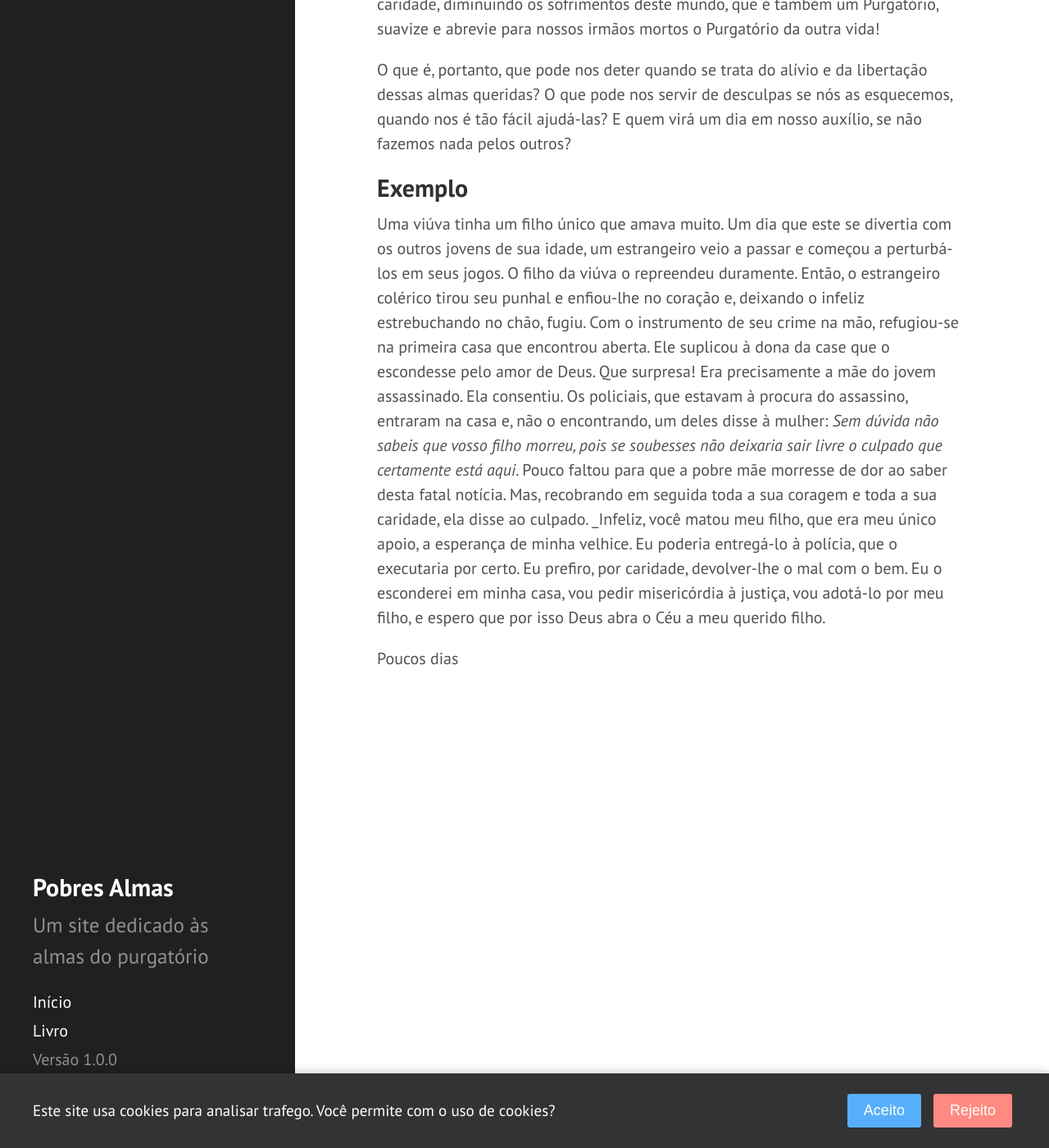
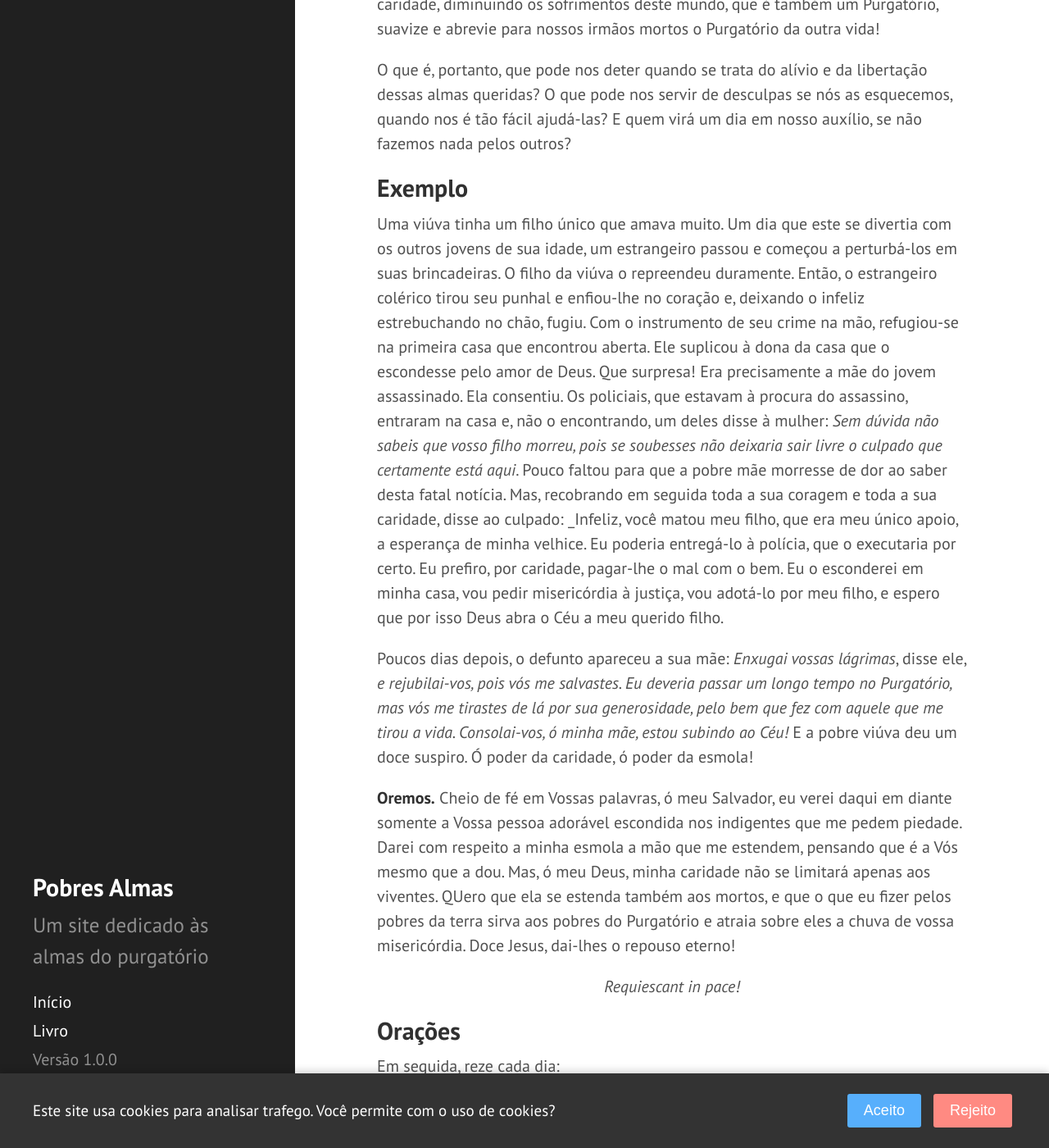
Before and after one commit to daniel-ufabc/poor-souls, a Jekyll site: the page built from _book/dia21.md, in a window 1280 px wide and 1400 px high, scrolled down 1475 px. Shown: the whole window at 82% size. Built offline with Jekyll 4.4.1, drawn with Linux system fonts in a browser that asks for light colours; some of the changed text lies outside the part shown.

Commit message:
add dia21.md

```diff
--- a/_book/dia21.md
+++ b/_book/dia21.md
@@ -28,6 +28,12 @@ O que é, portanto, que pode nos deter quando se trata do alívio e da libertaç
 
 ## Exemplo
 
-Uma viúva tinha um filho único que amava muito. Um dia que este se divertia com os outros jovens de sua idade, um estrangeiro veio a passar e começou a perturbá-los em seus jogos. O filho da viúva o repreendeu duramente. Então, o estrangeiro colérico tirou seu punhal e enfiou-lhe no coração e, deixando o infeliz estrebuchando no chão, fugiu. Com o instrumento de seu crime na mão, refugiou-se na primeira casa que encontrou aberta. Ele suplicou à dona da case que o escondesse pelo amor de Deus. Que surpresa! Era precisamente a mãe do jovem assassinado. Ela consentiu. Os policiais, que estavam à procura do assassino, entraram na casa e, não o encontrando, um deles disse à mulher: _Sem dúvida não sabeis que vosso filho morreu, pois se soubesses não deixaria sair livre o culpado que certamente está aqui_. Pouco faltou para que a pobre mãe morresse de dor ao saber desta fatal notícia. Mas, recobrando em seguida toda a sua coragem e toda a sua caridade, ela disse ao culpado. _Infeliz, você matou meu filho, que era meu único apoio, a esperança de minha velhice. Eu poderia entregá-lo à polícia, que o executaria por certo. Eu prefiro, por caridade, devolver-lhe o mal com o bem. Eu o esconderei em minha casa, vou pedir misericórdia à justiça, vou adotá-lo por meu filho, e espero que por isso Deus abra o Céu a meu querido filho.
+Uma viúva tinha um filho único que amava muito. Um dia que este se divertia com os outros jovens de sua idade, um estrangeiro passou e começou a perturbá-los em suas brincadeiras. O filho da viúva o repreendeu duramente. Então, o estrangeiro colérico tirou seu punhal e enfiou-lhe no coração e, deixando o infeliz estrebuchando no chão, fugiu. Com o instrumento de seu crime na mão, refugiou-se na primeira casa que encontrou aberta. Ele suplicou à dona da casa que o escondesse pelo amor de Deus. Que surpresa! Era precisamente a mãe do jovem assassinado. Ela consentiu. Os policiais, que estavam à procura do assassino, entraram na casa e, não o encontrando, um deles disse à mulher: _Sem dúvida não sabeis que vosso filho morreu, pois se soubesses não deixaria sair livre o culpado que certamente está aqui_. Pouco faltou para que a pobre mãe morresse de dor ao saber desta fatal notícia. Mas, recobrando em seguida toda a sua coragem e toda a sua caridade, disse ao culpado: _Infeliz, você matou meu filho, que era meu único apoio, a esperança de minha velhice. Eu poderia entregá-lo à polícia, que o executaria por certo. Eu prefiro, por caridade, pagar-lhe o mal com o bem. Eu o esconderei em minha casa, vou pedir misericórdia à justiça, vou adotá-lo por meu filho, e espero que por isso Deus abra o Céu a meu querido filho.
 
-Poucos dias
+Poucos dias depois, o defunto apareceu a sua mãe: _Enxugai vossas lágrimas_, disse ele, _e rejubilai-vos, pois vós me salvastes. Eu deveria passar um longo tempo no Purgatório, mas vós me tirastes de lá por sua generosidade, pelo bem que fez com aquele que me tirou a vida. Consolai-vos, ó minha mãe, estou subindo ao Céu!_ E a pobre viúva deu um doce suspiro. Ó poder da caridade, ó poder da esmola!
+
+
+**Oremos.** Cheio de fé em Vossas palavras, ó meu Salvador, eu verei daqui em diante somente a Vossa pessoa adorável escondida nos indigentes que me pedem piedade. Darei com respeito a minha esmola a mão que me estendem, pensando que é a Vós mesmo que a dou. Mas, ó meu Deus, minha caridade não se limitará apenas aos viventes. QUero que ela se estenda também aos mortos, e que o que eu fizer pelos pobres da terra sirva aos pobres do Purgatório e atraia sobre eles a chuva de vossa misericórdia. Doce Jesus, dai-lhes o repouso eterno!
+
+{% capture my_include2 %}{% include end-prayers.md %}{% endcapture %}
+{{ my_include2 | markdownify }}
```
